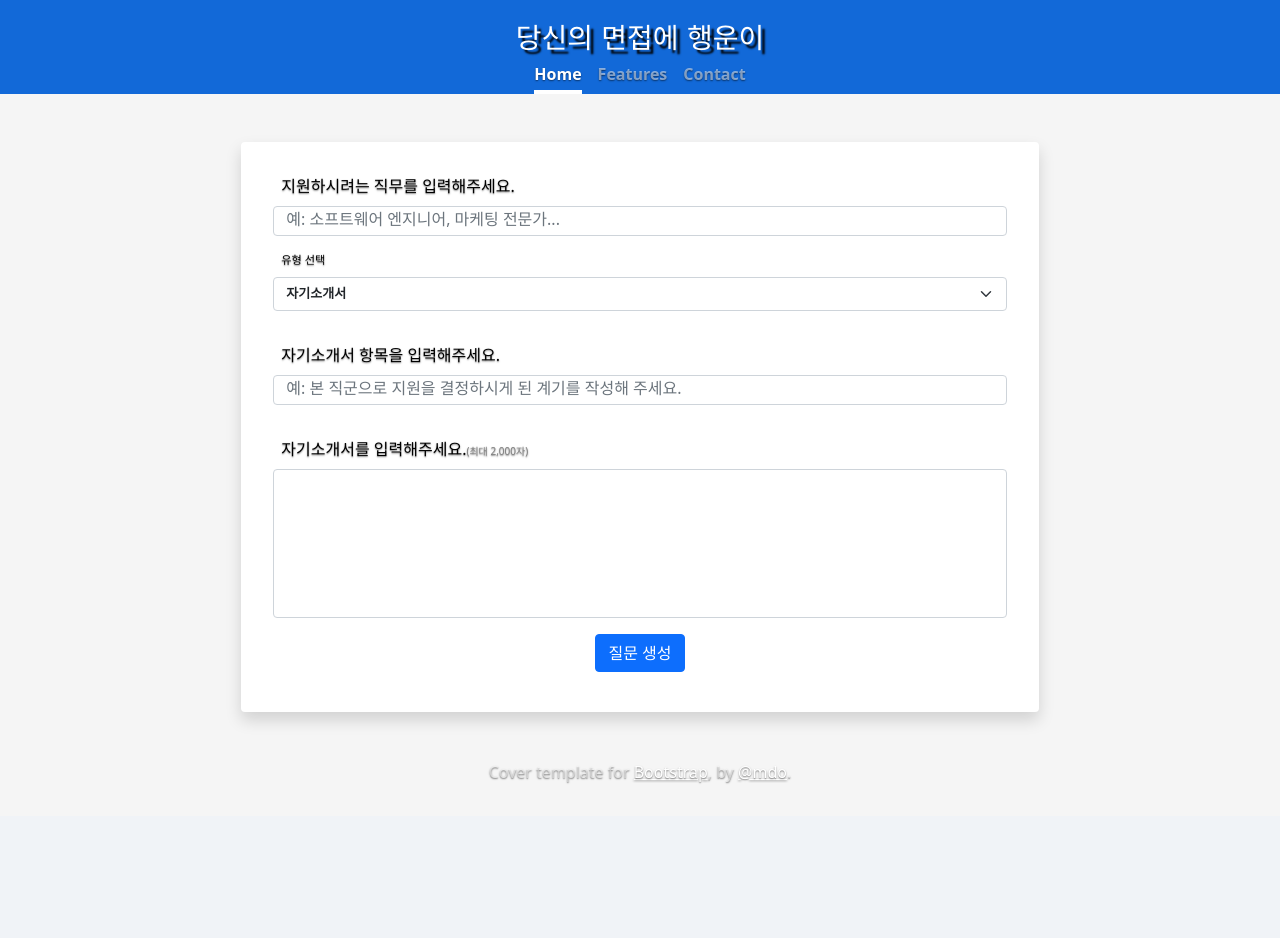
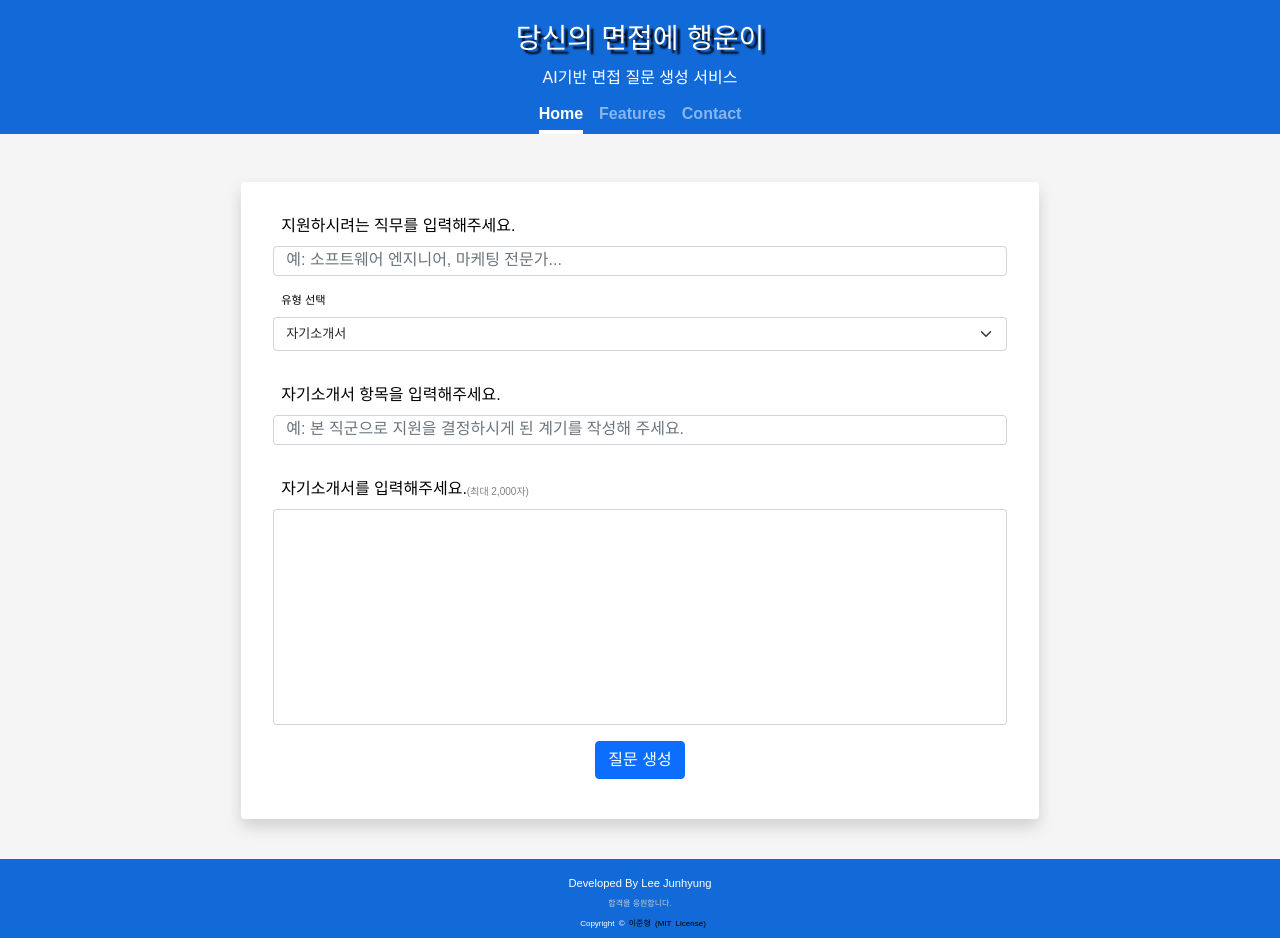
Before and after one commit to with-developer/Interview-Question-Generator, a Flask app: page / in a window 1280 px wide. Before the commit the page ends 784 px from the top, so only its background shows below. Run offline with Flask 2, Linux system fonts and the light colour scheme; some libraries are stand-ins or nearby versions; some web fonts are replaced.

Commit message:
modifed all files

```diff
--- a/app.py
+++ b/app.py
@@ -43,11 +43,12 @@ def generate_questions():
         - Number of Questions: 7
         - Target Audience: Applicant
         - Objective of Questions: To assess the applicant's qualifications and suitability for the role
+        - Note: The 'tip' should guide the applicant on how best to answer the question.
         - Language Used: Korean
 
         Resume Information:
-        - Introduce: {introduction_article}
-        - Experience: {personal_statement}
+        - cover letter category: {introduction_article}
+        - cover letter: {personal_statement}
 
         Please respond in Korean.
         """
@@ -77,6 +78,7 @@ def generate_questions():
         - Number of Questions: 7
         - Target Audience: Applicant
         - Objective of Questions: To assess the applicant's qualifications and suitability for the role
+        - Note: The 'tip' should guide the applicant on how best to answer the question.
         - Language Used: Korean
 
         Project Information:
@@ -97,8 +99,7 @@ def generate_questions():
     response = openai.ChatCompletion.create(
         model='gpt-3.5-turbo',
         messages=messages,
-        temperature=0.5,
-        max_tokens=1000
+        temperature=0.5
     )
 
     content = response['choices'][0]['message']['content']
@@ -115,3 +116,8 @@ def generate_questions():
 
 if __name__ == '__main__':
     app.run(host='0.0.0.0', debug=True)
+    #app.run(host='0.0.0.0', port=80, debug=False)
+
+#TODO: question api 요청 내용 튜닝. ex) 면접관의 입장에서, 자기소개서의 내용으로 질문
+#TODO: 요청 한번 하면 Frontend에서 1분 대기시간 주기, Backend도.
+#TODO: 문자열 길이 체크
--- a/static/cover.css
+++ b/static/cover.css
@@ -38,14 +38,9 @@ body {
   -webkit-box-pack: center;
   justify-content: center;
   color: #fff;
-  text-shadow: 0 .05rem .1rem rgba(0, 0, 0, .5);
+
   box-shadow: inset 0 0 5rem rgba(0, 0, 0, .5);
-  @font-face {
-    font-family: 'HakgyoansimWoojuR';
-    src: url('https://cdn.jsdelivr.net/gh/projectnoonnu/noonfonts_2307-2@1.0/HakgyoansimWoojuR.woff2') format('woff2');
-    font-weight: normal;
-    font-style: normal;
-}
+  font-family:Arial, Helvetica, sans-serif
 }
 
 .cover-container {
@@ -79,6 +74,7 @@ body {
   color: rgba(255, 255, 255, 0.5);
   background-color: transparent;
   border-bottom: .25rem solid transparent;
+  margin-top: 0.5rem;
 }
 
 .nav-masthead .nav-link:hover,
--- a/templates/index.html
+++ b/templates/index.html
@@ -23,6 +23,91 @@
 
   <!-- Custom styles for this template -->
   <link href="{{ url_for('static', filename='cover.css') }}" rel="stylesheet">
+  <style>
+
+footer{
+  position: unset;
+  bottom: 0;
+  left: 0;
+  right: 0;
+  background: #1269D8;
+  height: auto;
+  width: 100vw;
+
+  padding-top: 10px;
+  color: #fff;
+}
+.footer-content{
+  display: flex;
+  align-items: center;
+  justify-content: center;
+  flex-direction: column;
+  text-align: center;
+}
+.footer-content h3{
+  font-size: 0.7rem;
+  font-weight: 500;
+  margin-top:0.5rem;
+  margin-bottom: 0;
+  text-transform: capitalize;
+}
+.footer-content p{
+  max-width: 500px;
+  margin: 0 auto;
+  line-height: 28px;
+  font-size: 0.5rem;
+  color: #cacdd2;
+}
+.socials{
+  list-style: none;
+  display: flex;
+  align-items: center;
+  justify-content: center;
+  margin: 1rem 0 3rem 0;
+}
+.socials li{
+  margin: 0 10px;
+}
+.socials a{
+  text-decoration: none;
+  color: #fff;
+  border: 1.1px solid white;
+  padding: 5px;
+
+  border-radius: 50%;
+
+}
+.socials a i{
+  font-size: 1.1rem;
+  width: 20px;
+
+
+  transition: color .4s ease;
+
+}
+.socials a:hover i{
+  color: aqua;
+}
+
+.footer-bottom{
+  background: #1269D8;
+  width: 100vw;
+  padding: 0rem 10px 10px 1rem;
+  text-align: center;
+  padding-bottom: 0.5rem;
+}
+.footer-bottom p{
+  font-size: 0.5rem;
+  word-spacing: 2px;
+  text-transform: capitalize;
+  margin-bottom:0.5rem;
+}
+.footer-bottom p a{
+color:#000000;
+font-size: 0.5rem;
+text-decoration: none;
+}
+  </style>
 </head>
 
 <body class="text-center">
@@ -30,6 +115,12 @@
     <header class="masthead mb-auto">
       <div class="inner">
         <h3 class="masthead-brand">당신의 면접에 행운이</h3>
+        <span style="
+    font-size: 1rem;
+    font-family: sans-serif;
+">
+AI기반 면접 질문 생성 서비스
+</span>
         <nav class="nav nav-masthead justify-content-center">
           <a class="nav-link active" href="#">Home</a>
           <a class="nav-link" href="#">Features</a>
@@ -44,7 +135,7 @@
         <div class="cover-container d-flex h-100 p-3 mx-auto flex-column">
 
 
-          <main role="main" class="inner cover shadow p-3 mb-5 bg-white rounded">
+          <main role="main" class="inner cover shadow p-3 mb-4 bg-white rounded">
 
 
             <form id="personal-statement-form">
@@ -55,7 +146,7 @@
               </div>
               <div class="custom-form-group custom-form-control" style="margin-top:0;">
                 <label for="type-select" class="custom-label">유형 선택</label>
-                <select id="type-select" class="form-select" style="font-size: small;font-weight: bold;">
+                <select id="type-select" class="form-select" style="font-size: small;">
                   <option value="personal_statement_form" selected>자기소개서</option>
                   <option value="project">프로젝트</option>
                 </select>
@@ -69,8 +160,8 @@
                 <div class="custom-form-group">
                   <label for="personal_statement" class="custom-label">자기소개서를 입력해주세요.</label><span
                     class="custom-label custom-span">(최대 2,000자)</span>
-                    <textarea id="personal_statement" class="form-control custom-form-control" rows="8" style="font-size: 0.7rem;" oninput="updateCounter(this, 2000, 'personal_counter')"></textarea>
-                    <div id="personal_counter" style="text-align: right;"></div>
+                    <textarea id="personal_statement" class="form-control custom-form-control" rows="12" style="font-size: 0.7rem;" oninput="updateCounter(this, 2000, 'personal_counter')"></textarea>
+                    <div id="personal_counter" style="text-align: right; font-size:0.7rem;"></div>
                 </div>
 
               </div>
@@ -83,7 +174,7 @@
                 <div class="custom-form-group">
                   <label for="project_description" class="custom-label">프로젝트 설명을 입력해주세요.</label><span
                   class="custom-label custom-span">(최대 2,000자)</span>
-                  <textarea id="project_description" class="form-control custom-form-control" rows="8" placeholder="프로젝트에 대한 설명을 입력해주세요." oninput="updateCounter(this, 2000, 'description_counter')"></textarea>
+                  <textarea id="project_description" class="form-control custom-form-control" rows="12" placeholder="프로젝트에 대한 설명을 입력해주세요." oninput="updateCounter(this, 2000, 'description_counter')"></textarea>
                   <div id="description_counter" style="text-align: right;"></div>
                 </div>
               </div>
@@ -93,16 +184,23 @@
             <div id="questions" class="mt-4 accordion" id="questionsAccordion"></div>
           </main>
 
-          <footer class="mastfoot mt-auto">
-            <div class="inner">
-              <p>Cover template for <a href="https://getbootstrap.com/">Bootstrap</a>, by <a
-                  href="https://twitter.com/mdo">@mdo</a>.</p>
-            </div>
-          </footer>
+
         </div>
       </div>
     </div>
+    <footer>
+      <div class="footer-content">
+          <h3>Developed by Lee Junhyung</h3>
+          <p>합격을 응원합니다.</p>
+      </div>
+      <div class="footer-bottom">
+          <p style="margin:0;">copyright &copy; <a href="https://github.com/with-developer/Interview-Question-Generator/blob/main/LICENSE">이준형 (MIT License)</a>  </p>
+      </div>
+
+  </footer>
   </div>
+
+
 
 
   <script src="https://cdnjs.cloudflare.com/ajax/libs/jquery/3.2.1/jquery.min.js"
@@ -158,12 +256,12 @@
         questionsHtml += `
           <div class="accordion-item">
             <h2 class="accordion-header" id="heading${index}">
-              <button type="button" class="accordion-button collapsed" data-bs-toggle="collapse" data-bs-target="#collapse${index}" style="font-size: medium;">
+              <button type="button" class="accordion-button collapsed" data-bs-toggle="collapse" data-bs-target="#collapse${index}">
                 ${index + 1}. ${q.question}  <!-- 질문 앞에 번호 추가 -->
               </button>
             </h2>
             <div id="collapse${index}" class="accordion-collapse collapse" data-bs-parent="#questionsAccordion">
-              <div class="card-body" style="font-size: small;text-align: initial;">
+              <div class="card-body" style="text-align: initial;">
                 <p>${q.tip}</p>
               </div>
             </div>
```
Also changed, not shown: other parts of static/cover.css (+34 -3 lines).
